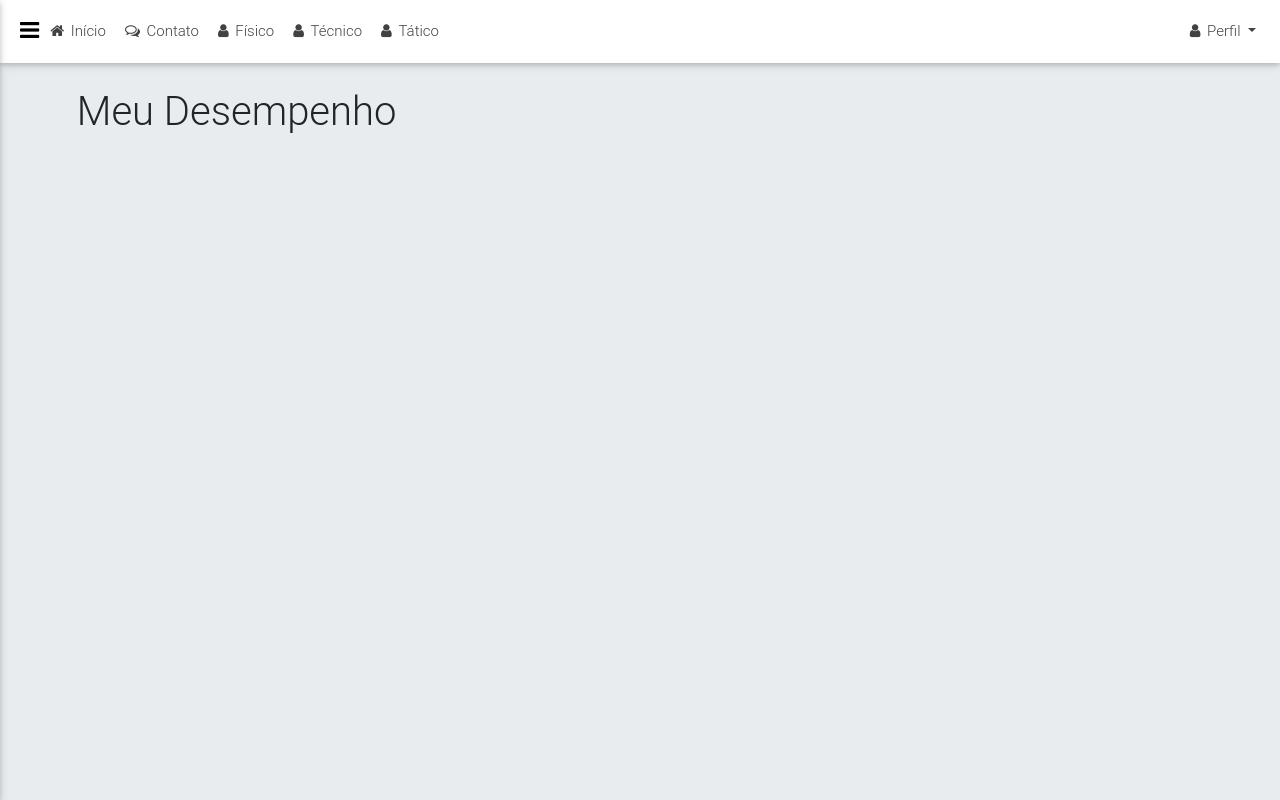
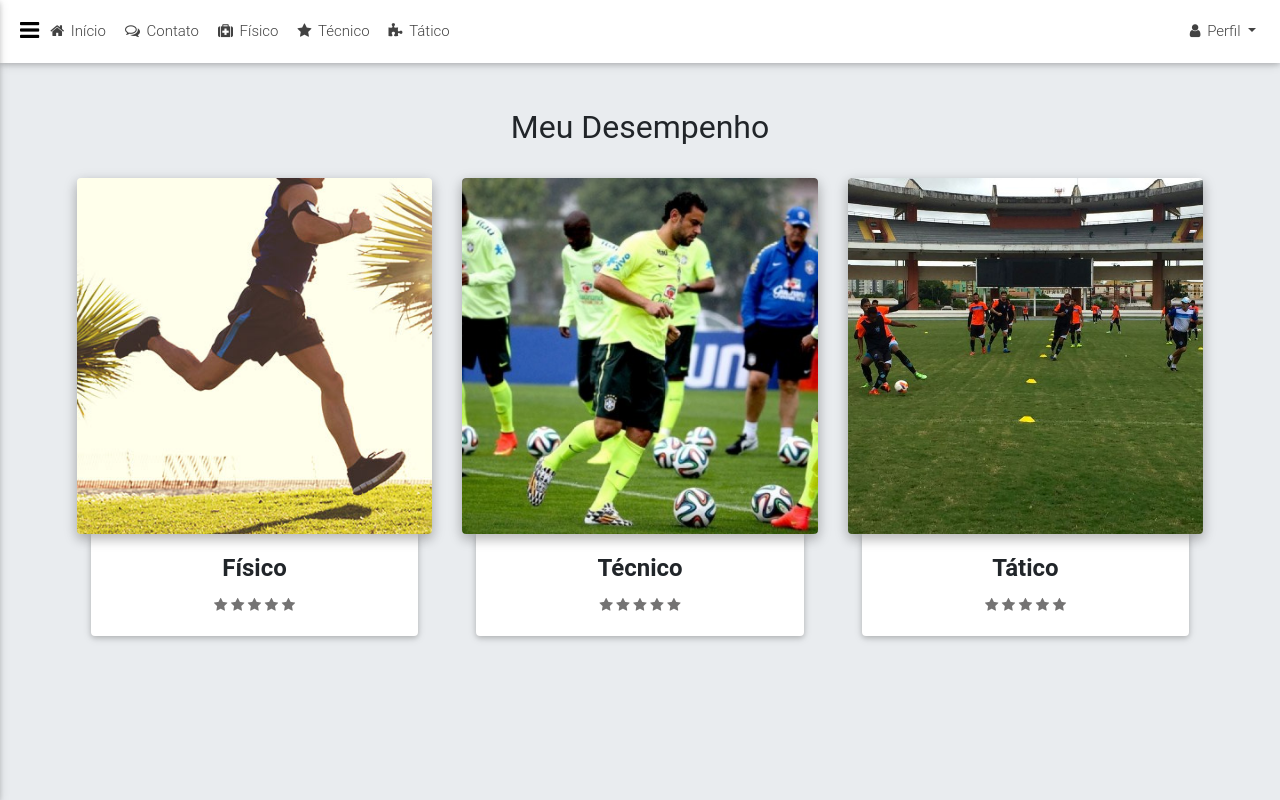
Before and after one commit to jonnrauber/sports-analyzer, a Flask app: page /dashboard in a window 1280 px wide. Run offline with Flask 2, Linux system fonts and the light colour scheme; some libraries are stand-ins or nearby versions; some web fonts are replaced.

Commit message:
dashboard home images

```diff
--- a/main.py
+++ b/main.py
@@ -17,19 +17,19 @@ def pg_dashboard():
 
 @app.route('/desempenho-fisico')
 def pg_desempenho_fisico():
-    pass
+    return render_template('desempenho-fisico.html')
 
 @app.route('/desempenho-tecnico')
 def pg_desempenho_tecnico():
-    pass
+    return render_template('desempenho-tecnico.html')
 
 @app.route('/desempenho-tatico')
 def pg_desempenho_tatico():
-    pass
+    return render_template('desempenho-tatico.html')
 
 @app.route('/contato')
 def pg_contato():
-    pass
+    return render_template('contato.html')
 
 @app.route('/login', methods=['POST'])
 def login():
--- a/templates/dashboard.html
+++ b/templates/dashboard.html
@@ -1,5 +1,90 @@
 {% extends "inner-template.html" %}
 
 {% block content %}
-<h1>Meu Desempenho</h1>
+
+<div class="card-body card-body-cascade text-center wow fadeIn" data-wow-delay="0.2s">
+  <!--Title-->
+  <h2 class="card-title"><strong>Meu Desempenho</strong></h2>
+  <!-- <p class="card-text">
+    Sed ut perspiciatis unde omnis iste natus sit voluptatem accusantium doloremque laudantium, totam rem aperiam.
+  </p> -->
+</div>
+
+<div class="row wow fadeIn" data-wow-delay="0.2s">
+  <!-- Card Fisico -->
+  <div class="col-4 card card-cascade wider">
+    <!-- Card image -->
+    <div class="view view-cascade overlay">
+      <img class="card-img-top" src="{{ url_for('static', filename='img/fisico.jpg') }}" alt="Desempenho Físico">
+      <a href="{{ url_for('pg_desempenho_fisico') }}">
+        <div class="mask rgba-white-slight"></div>
+      </a>
+    </div>
+
+    <!-- Card content -->
+    <div class="card-body card-body-cascade text-center">
+      <!-- Title -->
+      <h4 class="card-title"><strong>Físico</strong></h4>
+      <!-- Text -->
+      <p class="card-text">
+        <i class="fa fa-star"></i>
+        <i class="fa fa-star"></i>
+        <i class="fa fa-star"></i>
+        <i class="fa fa-star"></i>
+        <i class="fa fa-star"></i>
+      </p>
+    </div>
+  </div>
+
+  <!-- Card Técnico -->
+  <div class="col-4 card card-cascade wider">
+    <!-- Card image -->
+    <div class="view view-cascade overlay">
+      <img class="card-img-top" src="{{ url_for('static', filename='img/tecnico.jpeg') }}" alt="Desempenho Técnico">
+      <a href="{{ url_for('pg_desempenho_tecnico') }}">
+        <div class="mask rgba-white-slight"></div>
+      </a>
+    </div>
+
+    <!-- Card content -->
+    <div class="card-body card-body-cascade text-center">
+      <!-- Title -->
+      <h4 class="card-title"><strong>Técnico</strong></h4>
+      <!-- Text -->
+      <p class="card-text">
+        <i class="fa fa-star"></i>
+        <i class="fa fa-star"></i>
+        <i class="fa fa-star"></i>
+        <i class="fa fa-star"></i>
+        <i class="fa fa-star"></i>
+      </p>
+    </div>
+  </div>
+
+  <!-- Card Tático -->
+  <div class="col-4 card card-cascade wider">
+    <!-- Card image -->
+    <div class="view view-cascade overlay">
+      <img class="card-img-top" src="{{ url_for('static', filename='img/tatico.jpg') }}" width="400" alt="Desempenho Tático">
+      <a href="{{ url_for('pg_desempenho_tatico') }}">
+        <div class="mask rgba-white-slight"></div>
+      </a>
+    </div>
+
+    <!-- Card content -->
+    <div class="card-body card-body-cascade text-center">
+      <!-- Title -->
+      <h4 class="card-title"><strong>Tático</strong></h4>
+      <!-- Text -->
+      <p class="card-text">
+        <i class="fa fa-star"></i>
+        <i class="fa fa-star"></i>
+        <i class="fa fa-star"></i>
+        <i class="fa fa-star"></i>
+        <i class="fa fa-star"></i>
+      </p>
+    </div>
+  </div>
+</div>
+
 {% endblock %}
--- a/templates/inner-template.html
+++ b/templates/inner-template.html
@@ -102,13 +102,13 @@
                   <a class="nav-link" href="{{ url_for('pg_contato') }}"><i class="fa fa-comments-o"></i> <span class="clearfix d-none d-sm-inline-block">Contato</span></a>
               </li>
               <li class="nav-item">
-                  <a class="nav-link" href="{{ url_for('pg_desempenho_fisico') }}"><i class="fa fa-user"></i> <span class="clearfix d-none d-sm-inline-block">Físico</span></a>
+                  <a class="nav-link" href="{{ url_for('pg_desempenho_fisico') }}"><i class="fa fa-medkit"></i> <span class="clearfix d-none d-sm-inline-block">Físico</span></a>
               </li>
               <li class="nav-item">
-                  <a class="nav-link" href="{{ url_for('pg_desempenho_tecnico') }}"><i class="fa fa-user"></i> <span class="clearfix d-none d-sm-inline-block">Técnico</span></a>
+                  <a class="nav-link" href="{{ url_for('pg_desempenho_tecnico') }}"><i class="fa fa-star"></i> <span class="clearfix d-none d-sm-inline-block">Técnico</span></a>
               </li>
               <li class="nav-item">
-                  <a class="nav-link" href="{{ url_for('pg_desempenho_tatico') }}"><i class="fa fa-user"></i> <span class="clearfix d-none d-sm-inline-block">Tático</span></a>
+                  <a class="nav-link" href="{{ url_for('pg_desempenho_tatico') }}"><i class="fa fa-puzzle-piece"></i> <span class="clearfix d-none d-sm-inline-block">Tático</span></a>
               </li>
           </ul>
           <ul class="nav navbar-nav nav-flex-icons ml-auto">
```
Also changed, not shown: templates/contato.html (added, +13 -0 lines), templates/desempenho-fisico.html (added, +13 -0 lines), templates/desempenho-tatico.html (added, +13 -0 lines), templates/desempenho-tecnico.html (added, +13 -0 lines), static/img/fisico.jpg (added), static/img/tatico.jpg (added), static/img/tecnico.jpeg (added).
